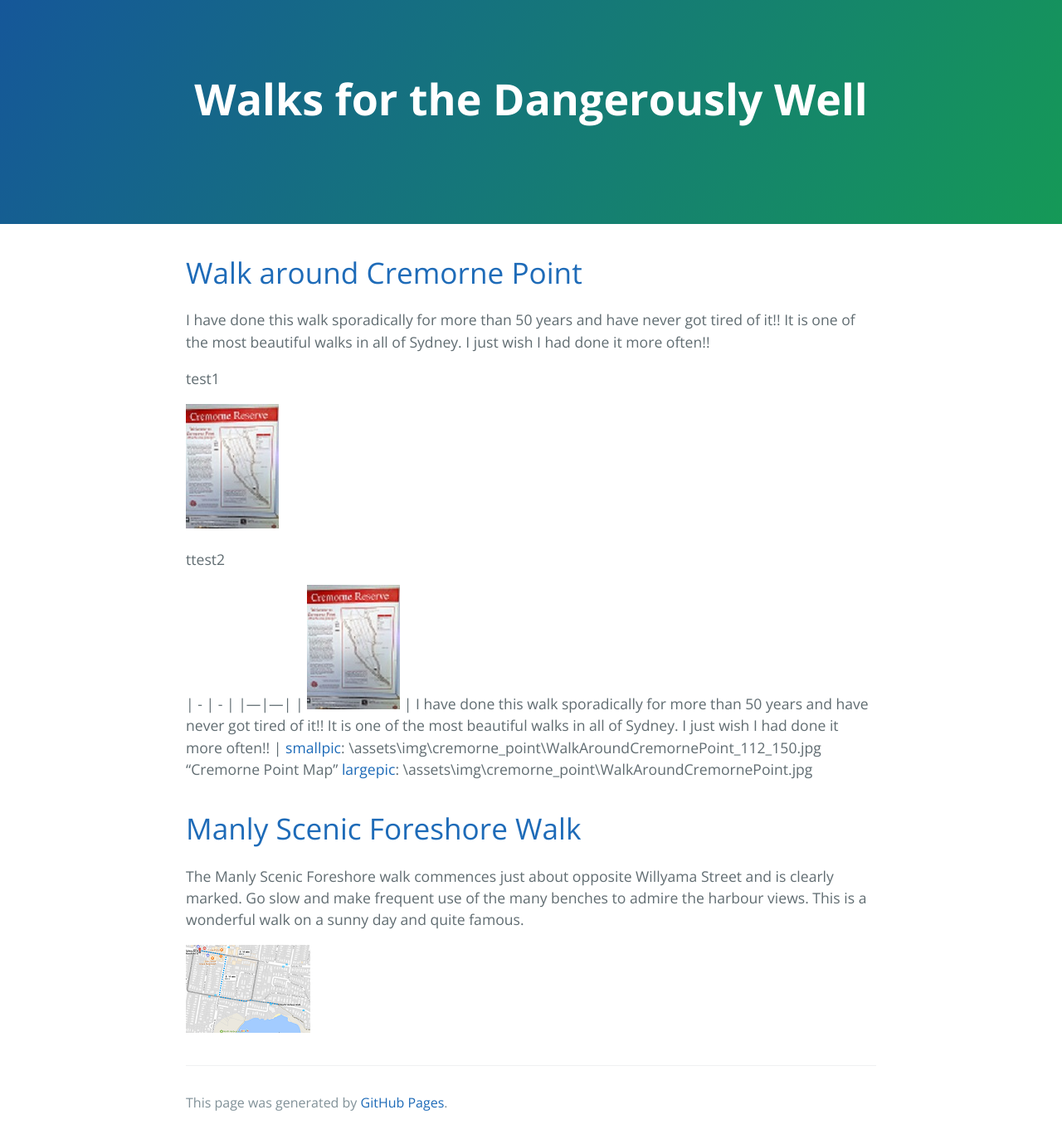
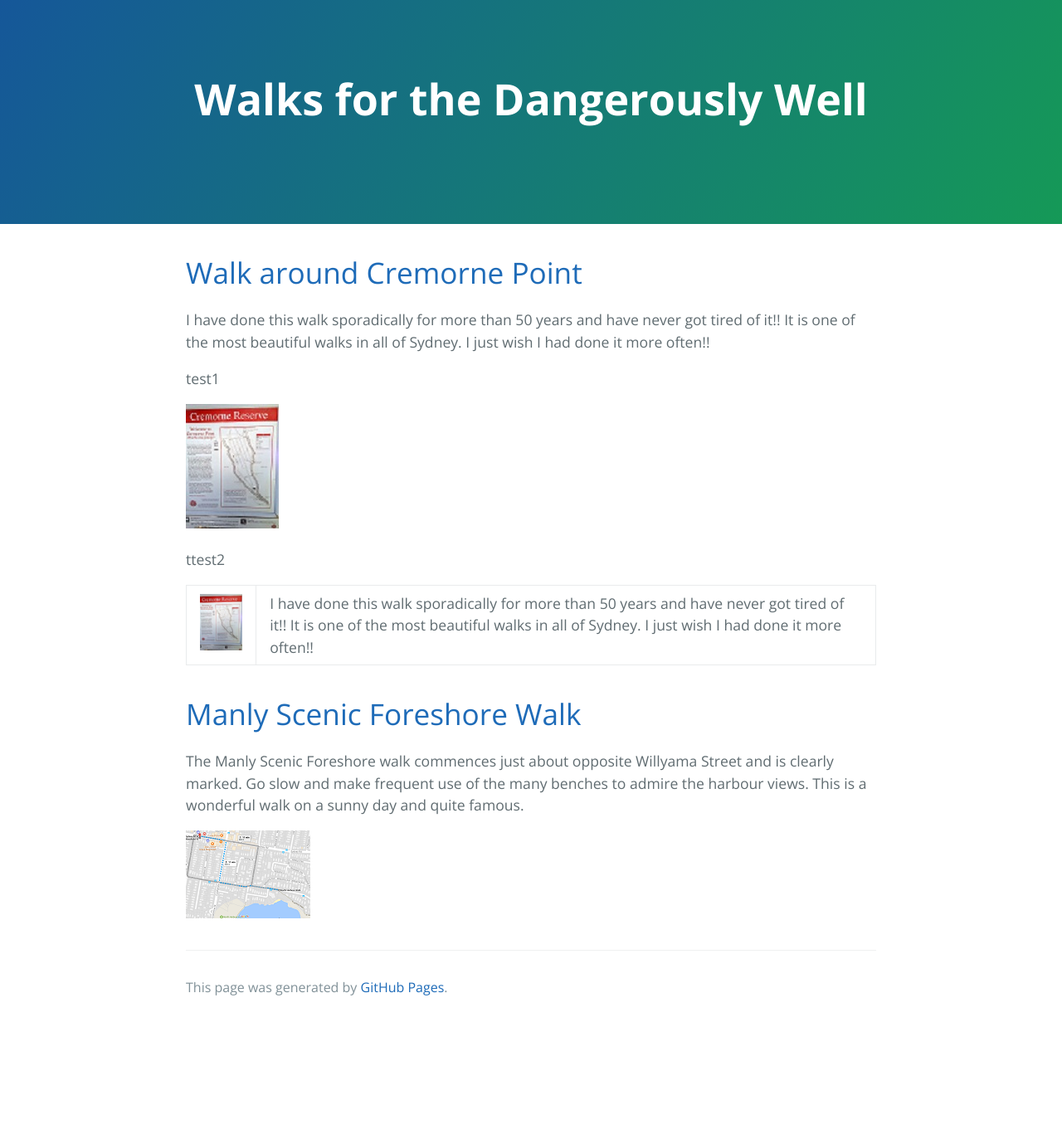
Before and after one commit to janet1405/janet1405.github.io, a Jekyll site: the page built from index.md, in a window 1280 px wide. Shown: the whole page at 83% size. Built offline with Jekyll 4.4.1, drawn with Linux system fonts in a browser that asks for light colours; the repository's description, which GitHub fills in, is left out; after the commit the page ends 1234 px from its top, so only the background shows below that.

Commit message:
Update index.md

```diff
--- a/index.md
+++ b/index.md
@@ -25,11 +25,8 @@ test1
 ttest2
 
 
-| - | - |
-|---|---|
-| [![][smallpic]][largepic]  | I have done this walk sporadically for more than 50 years and have never got tired of it!! It is one of the most beautiful walks in all of Sydney. I just wish I had done it more often!! |
-[smallpic]: \assets\img\cremorne_point\WalkAroundCremornePoint_112_150.jpg "Cremorne Point Map"
-[largepic]: \assets\img\cremorne_point\WalkAroundCremornePoint.jpg
+
+| ![](\assets\img\cremorne_point\WalkAroundCremornePoint_112_150.jpg "Cremorne Point Map")  | I have done this walk sporadically for more than 50 years and have never got tired of it!! It is one of the most beautiful walks in all of Sydney. I just wish I had done it more often!! |
 
 
 # [](#header-2)[Manly Scenic Foreshore Walk](\walks\manly_foreshore)
```
